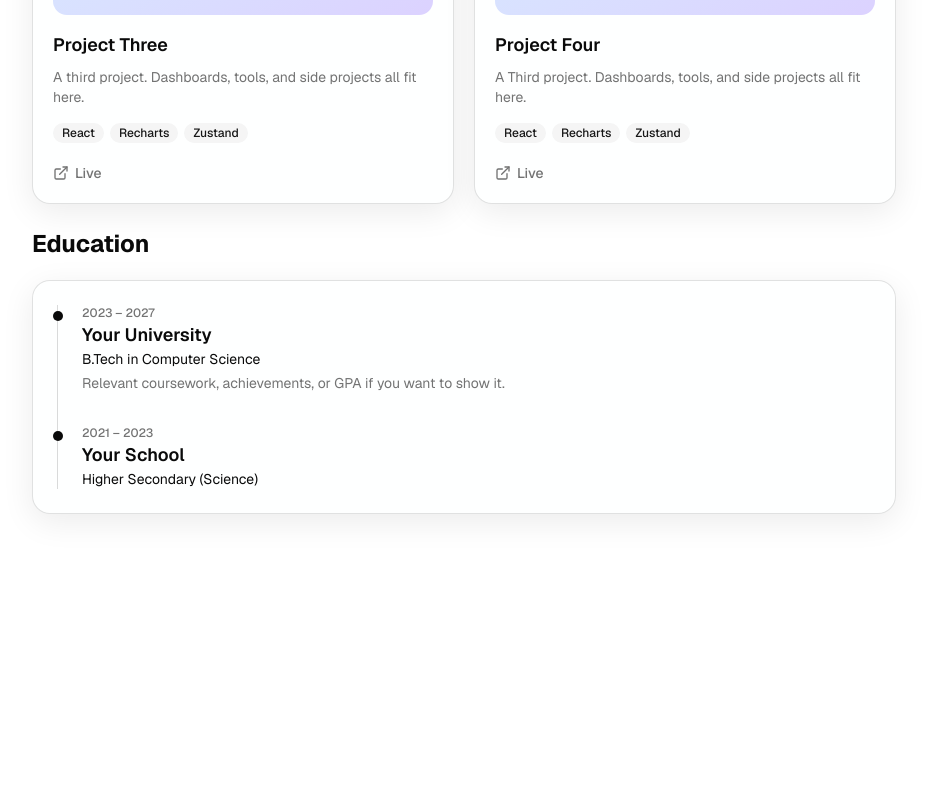
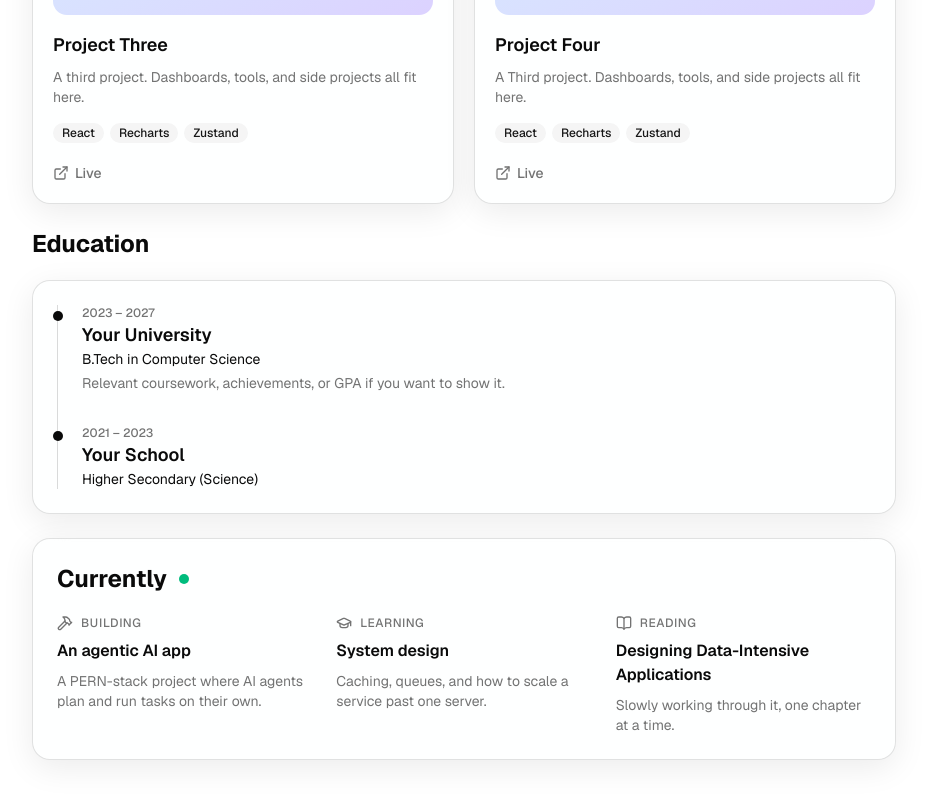
Before and after one commit to Rajat-web-server/Rajat_Portfolio, a Next.js app: page / in a window 1280 px wide. Shown: the part 1505-2305 px from the top of the page, without its empty margins (176-1103 px from the left). Before the commit the page ends 2099 px from the top, so only its background shows below. Built offline with nearby package versions, Linux system fonts and the light colour scheme; no server answers.

Commit message:
add currently section

```diff
--- a/src/app/page.tsx
+++ b/src/app/page.tsx
@@ -3,6 +3,7 @@ import { Skills } from "@/components/sections/skills";
 import { Projects } from "@/components/sections/projects";
 import { Education } from "@/components/sections/education";
 import { GithubHeatmap } from "@/components/sections/github-heatmap";
+import { Currently } from "@/components/sections/currently";
 
 export default function Home() {
   return (
@@ -13,6 +14,7 @@ export default function Home() {
       <Skills />
       <Projects />
       <Education />
+      <Currently/>
     </div>
   );
 }
--- /dev/null
+++ b/src/components/sections/currently.tsx
@@ -0,0 +1,44 @@
+import { BookOpen, GraduationCap, Hammer, type LucideIcon } from "lucide-react";
+import { GlassCard } from "@/components/glass/glass-card";
+import { currently, type CurrentlyItem } from "@/data/currently";
+import { Reveal } from "./reveal";
+
+const META: Record<CurrentlyItem["kind"], { label: string; icon: LucideIcon }> = {
+  building: { label: "Building", icon: Hammer },
+  learning: { label: "Learning", icon: GraduationCap },
+  reading: { label: "Reading", icon: BookOpen },
+};
+
+export function Currently() {
+  return (
+    <section id="currently" className="scroll-mt-28">
+      <Reveal>
+        <GlassCard className="space-y-5">
+          <div className="flex items-center gap-3">
+            <h2 className="text-2xl font-bold">Currently</h2>
+            <span className="relative flex size-2.5">
+              <span className="absolute inline-flex size-full animate-ping rounded-full bg-emerald-500/60 motion-reduce:animate-none" />
+              <span className="relative inline-flex size-2.5 rounded-full bg-emerald-500" />
+            </span>
+          </div>
+
+          <div className="grid gap-6 md:grid-cols-3">
+            {currently.map((item) => {
+              const { label, icon: Icon } = META[item.kind];
+              return (
+                <div key={item.kind} className="space-y-2">
+                  <p className="flex items-center gap-2 text-xs font-medium uppercase tracking-wider text-muted-foreground">
+                    <Icon className="size-4" />
+                    {label}
+                  </p>
+                  <h3 className="font-semibold">{item.title}</h3>
+                  <p className="text-sm text-muted-foreground">{item.note}</p>
+                </div>
+              );
+            })}
+          </div>
+        </GlassCard>
+      </Reveal>
+    </section>
+  );
+}
--- /dev/null
+++ b/src/data/currently.ts
@@ -0,0 +1,23 @@
+export type CurrentlyItem = {
+  kind: "building" | "learning" | "reading";
+  title: string;
+  note: string;
+};
+
+export const currently: CurrentlyItem[] = [
+  {
+    kind: "building",
+    title: "An agentic AI app",
+    note: "A PERN-stack project where AI agents plan and run tasks on their own.",
+  },
+  {
+    kind: "learning",
+    title: "System design",
+    note: "Caching, queues, and how to scale a service past one server.",
+  },
+  {
+    kind: "reading",
+    title: "Designing Data-Intensive Applications",
+    note: "Slowly working through it, one chapter at a time.",
+  },
+];
--- a/src/data/site-config.ts
+++ b/src/data/site-config.ts
@@ -15,4 +15,5 @@ export const siteConfig = {
   },
     githubUsername: "Rajat-web-server",
     avatar: "/avatar.jpg",
+    roles: ["Full Stack Developer", "PERN Stack", "System Design", "Agentic AI", "Cloud", "Devops"],
 };
```
Also changed, not shown: src/app/globals.css (line endings or trailing spaces).
